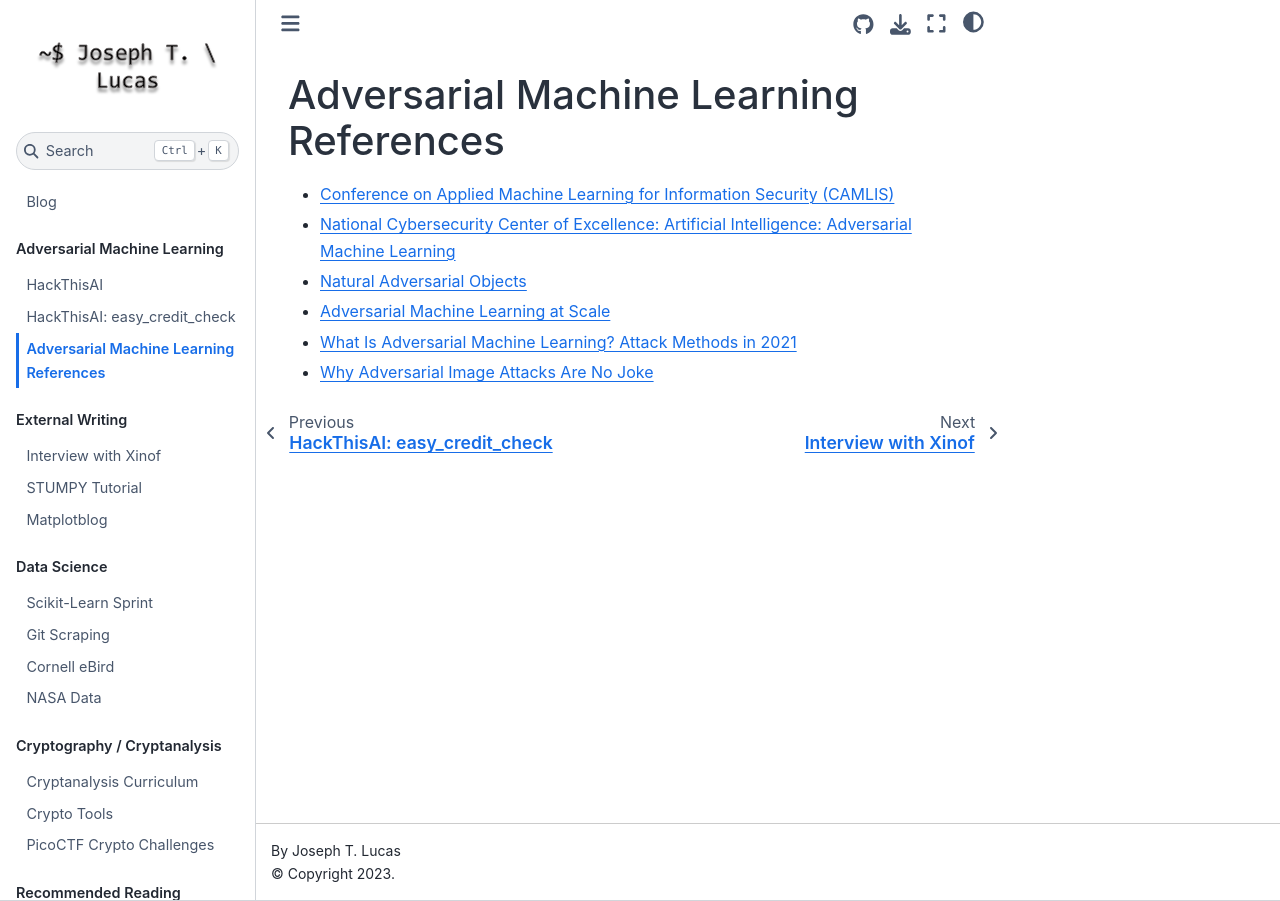
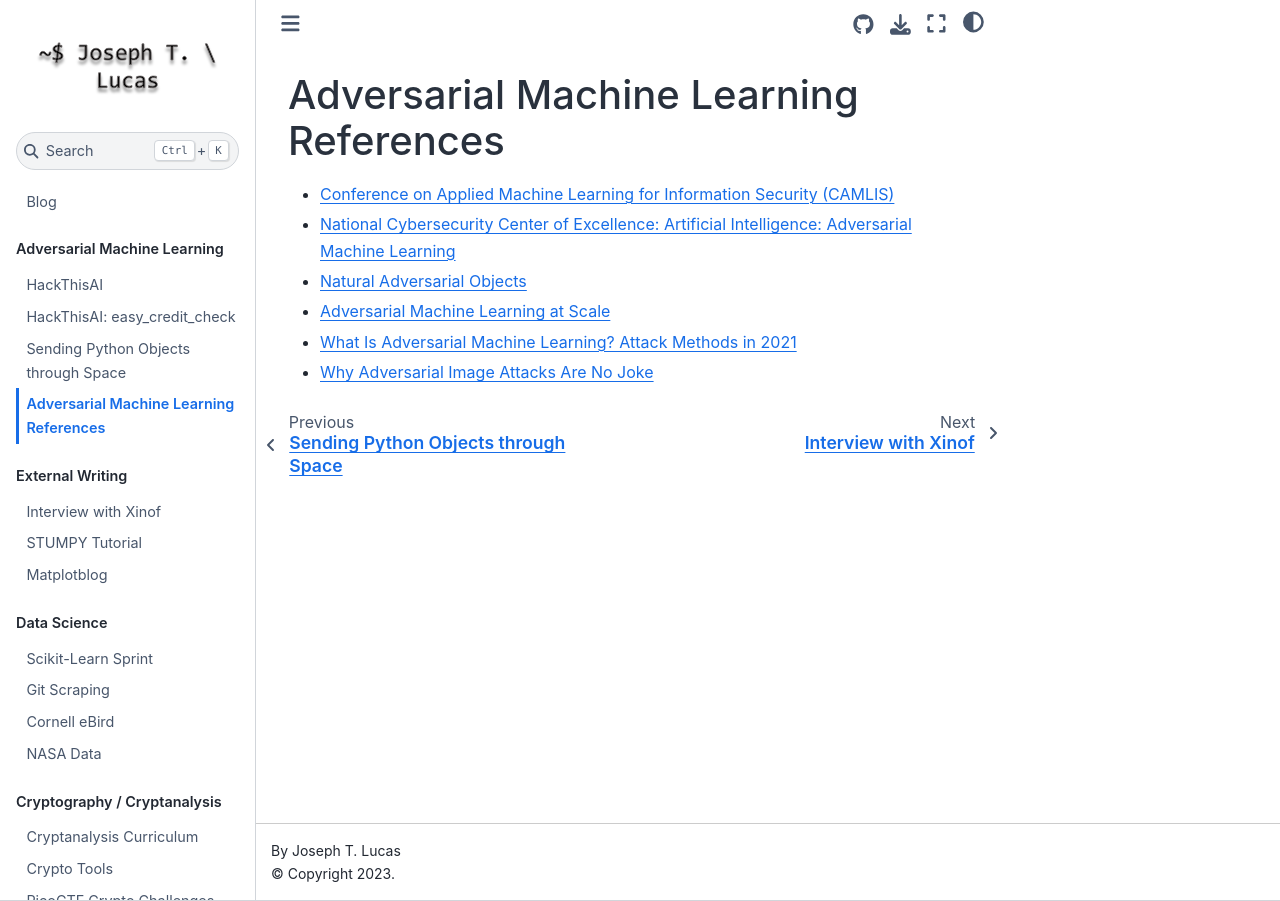
Before and after one commit to JosephTLucas/blog, a Jupyter Book: the page built from content/aml_references.md, in a window 1280 px wide. Built offline with Jupyter Book 1.0.4 settings and Sphinx 7.4.7 and the Sphinx Book theme 1.1.4, drawn with Linux system fonts in a browser that asks for light colours.

Commit message:
objects through space

```diff
--- a/_toc.yml
+++ b/_toc.yml
@@ -8,6 +8,7 @@ parts:
     chapters:
     - file: content/HackThisAI
     - file: content/easy_credit_check
+    - file: content/objects_through_space
     - file: content/aml_references
   - caption: External Writing
     chapters:
```
Also changed, not shown: content/objects_through_space.ipynb (added), 4 other files.
